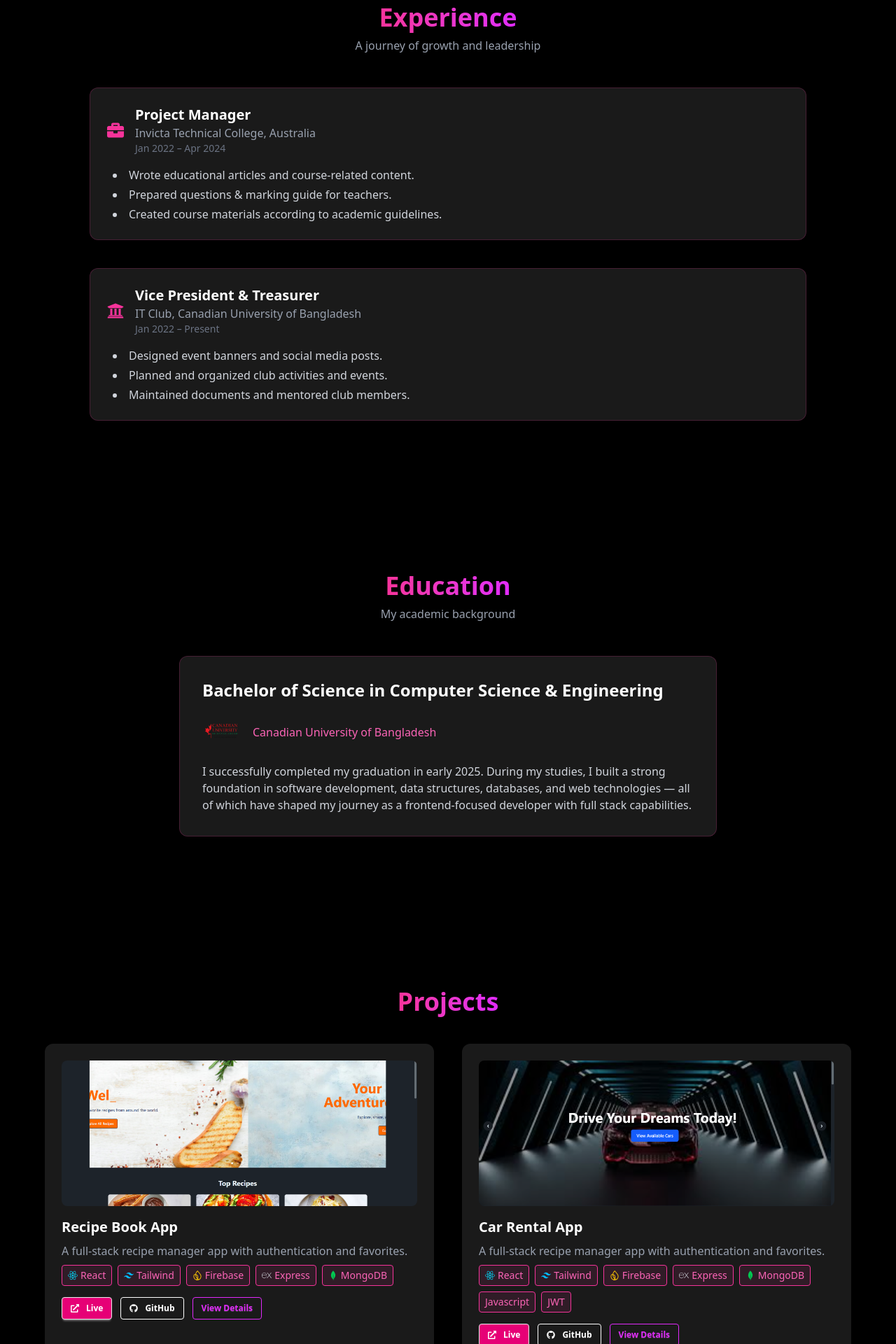
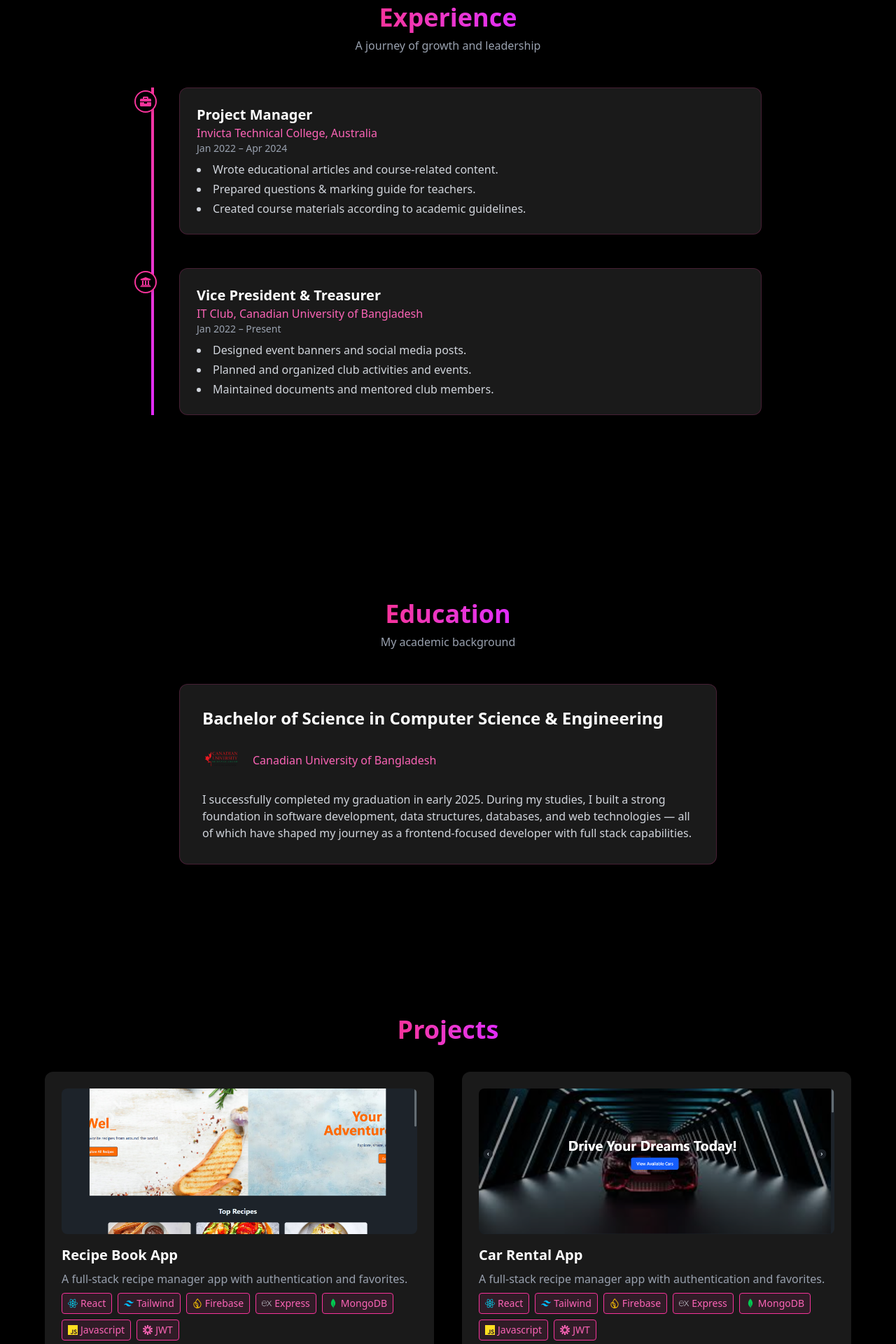
Before and after one commit to ruhanaatiq/ruhana-portfolio, a React (Vite) app: page / in a window 1280 px wide. Shown: the part 2280-4200 px from the top of the page at 70% size. Built offline with nearby package versions, Linux system fonts and the light colour scheme.

Commit message:
made some changes in experience & Projects sections

```diff
--- a/src/components/Experience.jsx
+++ b/src/components/Experience.jsx
@@ -7,7 +7,7 @@ const experiences = [
     title: "Project Manager",
     organization: "Invicta Technical College, Australia",
     period: "Jan 2022 – Apr 2024",
-    icon: <FaBriefcase className="text-pink-500" />,
+    icon: <FaBriefcase />,
     responsibilities: [
       "Wrote educational articles and course-related content.",
       "Prepared questions & marking guide for teachers.",
@@ -18,7 +18,7 @@ const experiences = [
     title: "Vice President & Treasurer",
     organization: "IT Club, Canadian University of Bangladesh",
     period: "Jan 2022 – Present",
-    icon: <FaUniversity className="text-pink-500" />,
+    icon: <FaUniversity />,
     responsibilities: [
       "Designed event banners and social media posts.",
       "Planned and organized club activities and events.",
@@ -39,29 +39,33 @@ const Experience = () => {
         <p className="text-gray-400 mt-2">A journey of growth and leadership</p>
       </div>
 
-      <div className="max-w-5xl mx-auto space-y-10">
+      <div className="relative max-w-4xl mx-auto before:absolute before:top-0 before:bottom-0 before:left-4 md:before:left-6 before:w-1 before:bg-gradient-to-b before:from-pink-500 before:to-fuchsia-500">
         {experiences.map((exp, index) => (
           <motion.div
             key={index}
-            initial={{ opacity: 0, x: -40 }}
-            whileInView={{ opacity: 1, x: 0 }}
-            transition={{ duration: 0.6, delay: index * 0.1 }}
+            initial={{ opacity: 0, y: 40 }}
+            whileInView={{ opacity: 1, y: 0 }}
+            transition={{ duration: 0.5, delay: index * 0.15 }}
             viewport={{ once: true }}
-            className="bg-[#1a1a1a] p-6 rounded-xl border border-pink-500/20"
+            className="relative pl-12 md:pl-16 mb-12"
           >
-            <div className="flex items-center gap-4 mb-4">
-              <div className="text-2xl">{exp.icon}</div>
-              <div>
+            {/* Dot with icon */}
+            <div className="absolute left-0 top-1 w-8 h-8 bg-black border-2 border-pink-500 rounded-full flex items-center justify-center text-pink-500 shadow-md">
+              {exp.icon}
+            </div>
+
+            <div className="bg-[#1a1a1a] rounded-xl p-6 border border-pink-500/20 shadow hover:shadow-pink-500/10 transition">
+              <div className="mb-2">
                 <h3 className="text-xl font-semibold">{exp.title}</h3>
-                <p className="text-gray-400">{exp.organization}</p>
-                <p className="text-sm text-gray-500">{exp.period}</p>
+                <p className="text-pink-400">{exp.organization}</p>
+                <p className="text-sm text-gray-400">{exp.period}</p>
               </div>
+              <ul className="list-disc list-inside text-gray-300 space-y-1">
+                {exp.responsibilities.map((task, i) => (
+                  <li key={i}>{task}</li>
+                ))}
+              </ul>
             </div>
-            <ul className="list-disc list-inside text-gray-300 space-y-1 pl-2">
-              {exp.responsibilities.map((task, i) => (
-                <li key={i}>{task}</li>
-              ))}
-            </ul>
           </motion.div>
         ))}
       </div>
--- a/src/components/Projects.jsx
+++ b/src/components/Projects.jsx
@@ -1,6 +1,9 @@
 import React from "react";
 import { Link } from "react-router-dom";
-import { FaGithub, FaExternalLinkAlt } from "react-icons/fa";
+import projectImg from "../assets/recipe-app.png";
+import carRentalImg from "../assets/car-rental.png";
+import billPayment from "../assets/bill-payment.png";
+import { FaGithub, FaExternalLinkAlt,FaHtml5  } from "react-icons/fa";
 import {
   SiReact,
   SiTailwindcss,
@@ -8,18 +11,20 @@ import {
   SiExpress,
   SiMongodb,
   SiVite,
-  SiJsonwebtokens,
+  SiJavascript,
+  SiJsonwebtokens
 } from "react-icons/si";
-import projectImg from "../assets/recipe-app.png";
-import carRentalImg from "../assets/car-rental.png";
-const techIcons = {
+
+ const techIcons = {
   React: <SiReact className="text-cyan-400" />,
   Tailwind: <SiTailwindcss className="text-sky-400" />,
   Firebase: <SiFirebase className="text-yellow-400" />,
   Express: <SiExpress className="text-gray-300" />,
   MongoDB: <SiMongodb className="text-green-500" />,
   Vite: <SiVite className="text-purple-400" />,
-
+  Html: <FaHtml5 className="text-orange-500" />,
+  Javascript: <SiJavascript className="text-yellow-300" />,
+  JWT: <SiJsonwebtokens className="text-pink-400" />,
 };
 
 const Projects = () => {
@@ -28,7 +33,7 @@ const Projects = () => {
       id: "1",
       title: "Recipe Book App",
       description: "A full-stack recipe manager app with authentication and favorites.",
-      tech: ["React", "Tailwind", "Firebase", "Express", "MongoDB"],
+      tech: ["React", "Tailwind", "Firebase", "Express", "MongoDB", "Javascript", "JWT"],
       live: "https://recipe-book-e0545.web.app/",
       github: "https://github.com/ruhanaatiq/b11a10-client-side-ruhanaatiq",
        image: projectImg,
@@ -37,14 +42,25 @@ const Projects = () => {
       id: "2",
       title: "Car Rental App",
       description: "A full-stack recipe manager app with authentication and favorites.",
-      tech: ["React", "Tailwind", "Firebase", "Express", "MongoDB","Javascript","JWT"],
+      tech: ["React", "Tailwind", "Firebase", "Express", "MongoDB", "Javascript", "JWT"],
       live: "https://car-rental-169b3.web.app/",
       github: "https://github.com/ruhanaatiq/b11a11-client-side-ruhanaatiq",
       image: carRentalImg,
-      techIcons:  { name: "JWT", icon: <SiJsonwebtokens className="text-pink-400" /> },
+
 
     },
-    // Add more projects similarly...
+     {
+      id: "3",
+      title: "Utility Bill Payment App",
+      description: "Bill tracking app with authentication and UI-focused design.",
+       tech: ["React", "Tailwind", "Firebase","Javascript"],
+      live: "https://tall-girls.surge.sh/",
+      github: "https://github.com/ruhanaatiq/b11a9-react-authentication-ruhanaatiq",
+      image: billPayment,
+
+
+    },
+    // more projects coming....
   ];
 
   return (
```
Also changed, not shown: src/assets/bill-payment.png (added).
